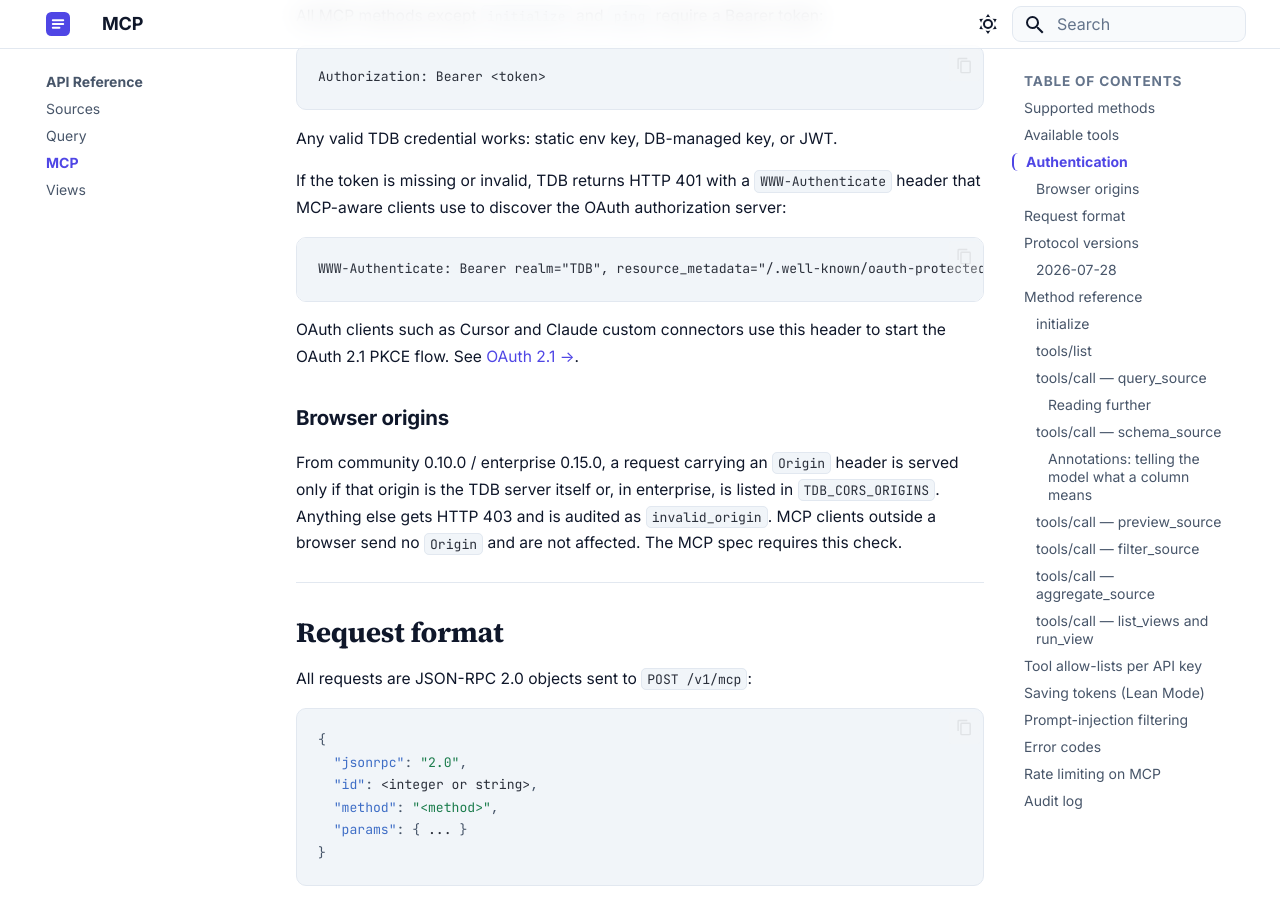
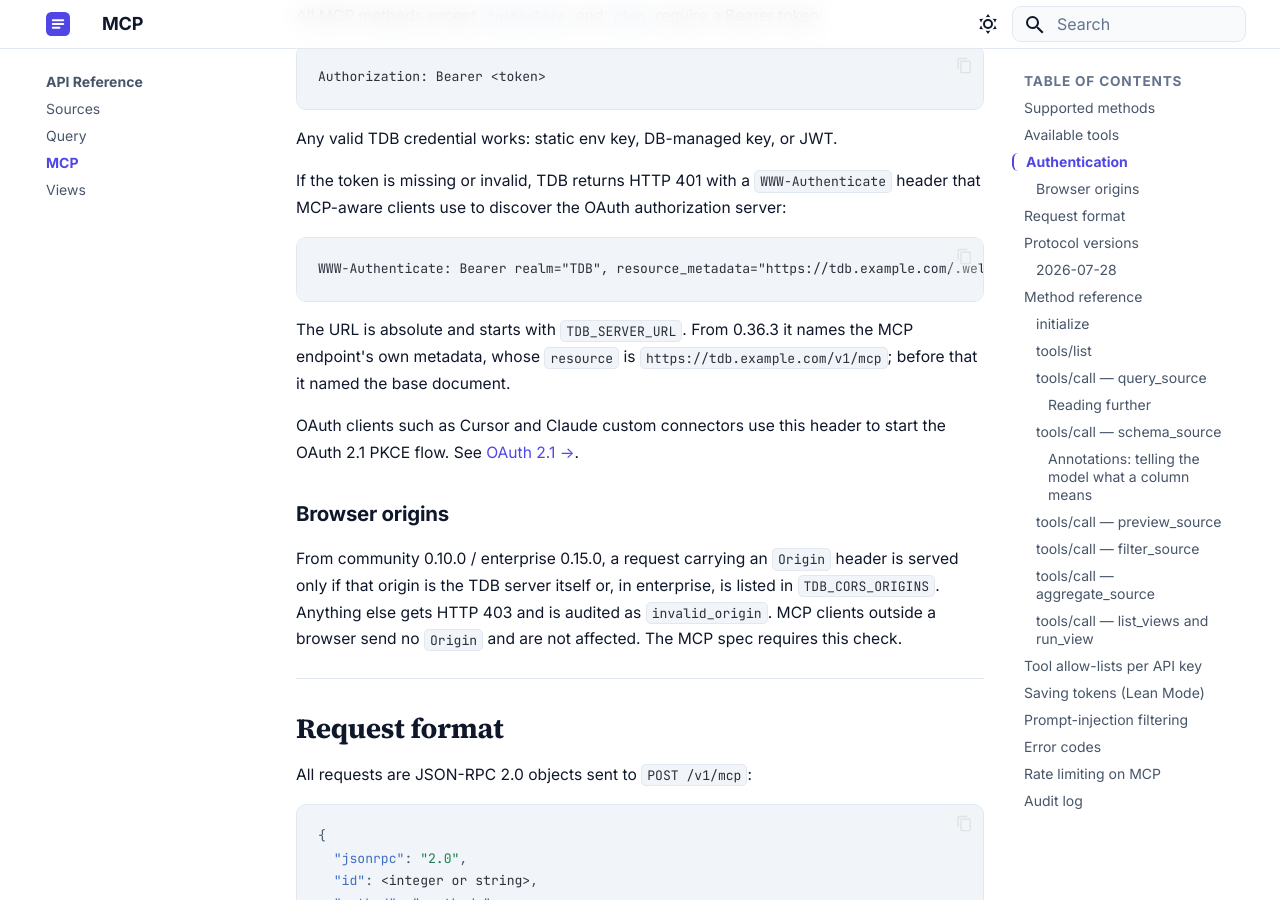
Before and after one commit to tdb-project/tdb-docs, an MkDocs documentation site: the page built from docs/api/mcp.md, in a window 1280 px wide and 900 px high, scrolled down 2747 px. Built offline with MkDocs 1.6.1 and Material for MkDocs 9.7.7, drawn with Linux system fonts in a browser that asks for light colours.

Commit message:
Enterprise 0.36.3: MCP protected-resource metadata at /v1/mcp; release notes
Co-Authored-By: Claude Opus 5.5 <noreply@anthropic.com>

````diff
--- a/docs/api/mcp.md
+++ b/docs/api/mcp.md
@@ -95,8 +95,12 @@ If the token is missing or invalid, TDB returns HTTP 401 with a `WWW-Authenticat
 header that MCP-aware clients use to discover the OAuth authorization server:
 
 ```
-WWW-Authenticate: Bearer realm="TDB", resource_metadata="/.well-known/oauth-protected-resource"
+WWW-Authenticate: Bearer realm="TDB", resource_metadata="https://tdb.example.com/.well-known/oauth-protected-resource/v1/mcp"
 ```
+
+The URL is absolute and starts with `TDB_SERVER_URL`. From 0.36.3 it names the MCP
+endpoint's own metadata, whose `resource` is `https://tdb.example.com/v1/mcp`; before that
+it named the base document.
 
 OAuth clients such as Cursor and Claude custom connectors use this header to start the
 OAuth 2.1 PKCE flow. See [OAuth 2.1 →](../auth/oauth.md).
````
Also changed, not shown: docs/auth/oauth.md (+2 -1 lines), docs/auth/overview.md (+1 -0 lines), docs/release-notes.md (+1 -0 lines).
